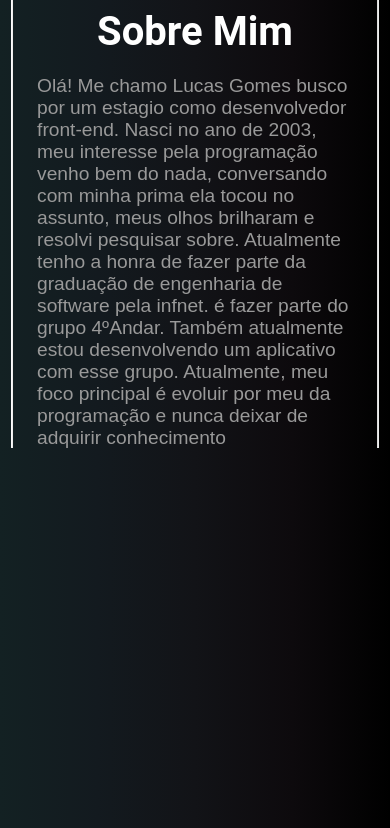
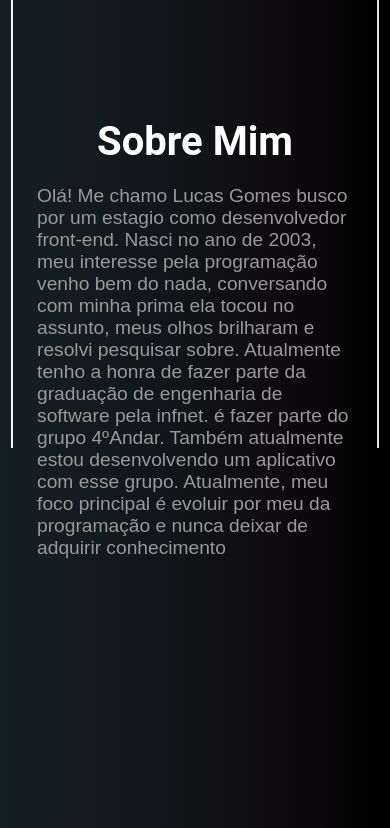
Before and after one commit to LucasGAraujo/Portifolio-em-react, a React (Create React App) app: page / in a window 390 px wide. Shown: the part 1156-1984 px from the top of the page. Built offline with nearby package versions, Linux system fonts and the light colour scheme; no server answers; a web font is replaced by a local one.

Commit message:
Atualizar o Media.css

```diff
--- a/src/style/Media.css
+++ b/src/style/Media.css
@@ -597,17 +597,17 @@ label{
       }
       @media screen and (max-width:770px){
         .one_section{
-          margin-top: -1000px;
+          margin-top: -9000px;
         }
         .teste{
           height: 100vh;
           margin-bottom: 0px;
         }
         .two_section{
-          margin-top: -1250px;
+          margin-top: -1050px;
         }
         .Projetosh2{
-          margin-top: -600px;
+          margin-top: -500px;
         }
         .form{
           width: 400px;
@@ -624,17 +624,17 @@ label{
       }
       @media screen and (max-width:450px){
         .two_section{
-          margin-top: -560px;
+          margin-top: -550px;
           margin-left: -20px;
         }
         .teste{
-          height: 110vh;
+          height: 120vh;
         }
         .one_section{
-          margin-top: -560px;
+          margin-top: -550px;
         }
         .Projetosh2{
-          margin-top: -300px;
+          margin-top: -290px;
         }
         .form{
           width: 300px;
@@ -650,12 +650,12 @@ label{
       }
       @media screen and (max-width:394px){
       .two_section{
-        margin-top: -250px;
+        margin-top: -200px;
         margin-left: -20px;
       }
 
       .one_section{
-        margin-top: -400px;
+        margin-top: -350px;
       }
       .Projetosh2{
         margin-top: -200px;
@@ -667,7 +667,7 @@ label{
       @media screen and (max-width:360px){
         .two_section{
           margin-left: 0px;
-          margin-top: -250px;
+          margin-top: -170px;
         }
         .container{
           margin-left: 45px;
```
